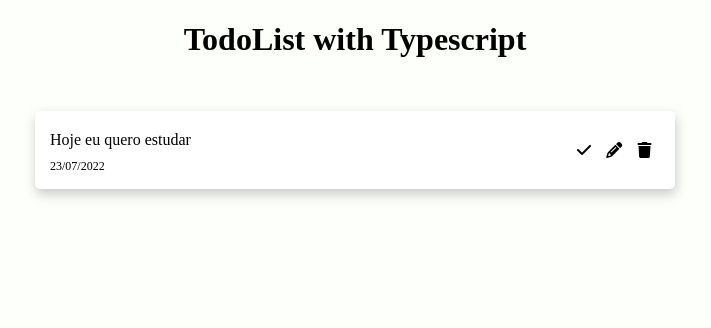
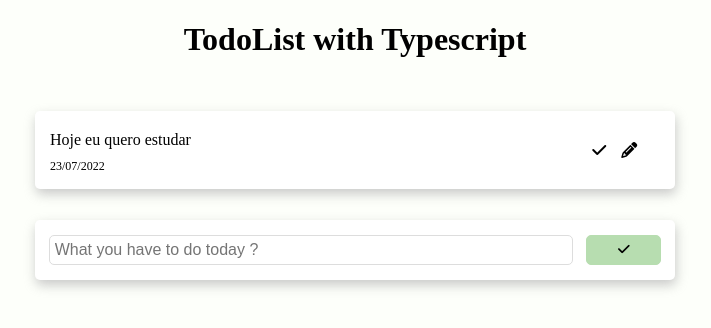
Before and after one commit to MyLearningJouney/react-basics, a React (Create React App) app in the folder todolist-typescript/: page / in a window 1280 px wide. Shown: the top 328 px of the page, without its empty margins (285-996 px from the left). Built offline with nearby package versions, Linux system fonts and the light colour scheme.

Commit message:
Todo List with typescript

```diff
--- a/todolist-typescript/src/App.tsx
+++ b/todolist-typescript/src/App.tsx
@@ -1,6 +1,7 @@
 import React from 'react';
 import './App.css';
 import List from './components/List/List'
+import InputForm from './components/Form/InputForm'
 
 
 function App() {
@@ -13,6 +14,9 @@ function App() {
         <div className="todoListWrapper">
           <List />
         </div>
+        <div className="inputFormWrapper">
+          <InputForm />
+        </div>
       </section>
     </div>
   );
--- /dev/null
+++ b/todolist-typescript/src/components/Form/Button/InputButton.module.scss
@@ -0,0 +1,26 @@
+
+.addBtn{
+    display: flex;
+    width: 75px;
+    align-items: center;
+    justify-content: center;
+    background-color: #b7ddb0;
+    border: 1px solid #b7ddb0;
+    border-radius: 5px;
+    transition: all 0.4s ease-in-out;
+
+    }
+
+  .addBtn:hover{
+    display: flex;
+    width: 75px;
+    align-items: center;
+    justify-content: center;
+    background-color: #5aac44;
+    border: 1px solid #5aac44;
+    border-radius: 5px;
+    }
+
+  .addBtnIcon{
+      color:#3f6f21;
+    }
--- /dev/null
+++ b/todolist-typescript/src/components/Form/Button/InputButton.tsx
@@ -0,0 +1,14 @@
+import React from 'react';
+import style from '../Button/InputButton.module.scss'
+
+
+
+function InputButton (){
+    return (
+        <button className={style.addBtn} type="submit">
+            <i className="fa-solid fa-check"></i>
+        </button>
+    )
+}
+
+export default InputButton
--- a/todolist-typescript/src/components/Form/Form.tsx
+++ /dev/null
@@ -1 +0,0 @@
-import React from 'react';
--- /dev/null
+++ b/todolist-typescript/src/components/Form/InputForm.module.scss
@@ -0,0 +1,25 @@
+.inputForm{
+  display: flex;
+  align-items: center;
+  justify-content: center;
+  width: 50%;
+  padding: 15px 0;
+  background-color: #FFF;
+  border-radius: 5px;
+  filter: drop-shadow(1px 5px 6px rgba(187, 187, 187, 0.8));
+}
+
+.activityInput{
+  display: flex;
+  font-size: 16px;
+  width: 80%;
+  padding: 5px;
+  border-radius: 5px;
+  border: solid 1px #DDD;
+  }
+
+.formContentWrapper{
+  display: flex;
+  width: 100%;
+  justify-content: space-evenly;
+}
--- /dev/null
+++ b/todolist-typescript/src/components/Form/InputForm.tsx
@@ -0,0 +1,23 @@
+import React from 'react';
+import style from '../Form/InputForm.module.scss'
+import InputButton from '../Form/Button/InputButton'
+
+
+function InputForm (){
+    return (
+        <form className={style.inputForm}>
+            <div className={style.formContentWrapper}>
+                <input
+                    type="text"
+                    className={style.activityInput}
+                    name="activityInput"
+                    id="activityInput"
+                    placeholder="What you have to do today ?"
+                />
+                <InputButton />
+            </div>
+        </form>
+    )
+}
+
+export default InputForm
--- a/todolist-typescript/src/components/Icons/TrashIcon.tsx
+++ b/todolist-typescript/src/components/Icons/TrashIcon.tsx
@@ -3,7 +3,7 @@ import React from 'react';
 
 function TrashIcon (){
     return (
-        <i className="fa-solid fa-trash" />
+        <i className="fa-solid fa-trash"/>
     )
 }
 
--- a/todolist-typescript/src/components/List/List.tsx
+++ b/todolist-typescript/src/components/List/List.tsx
@@ -1,5 +1,6 @@
 import React from 'react';
 import style from '../List/List.module.scss'
+import TrashIcon from '../Icons/TrashIcon'
 
 
 function List (){
@@ -13,7 +14,7 @@ function List (){
                 <div className={style.listIconsWrapper}>
                     <i className={`${style.checkIcon} fa-solid fa-check`}></i>
                     <i className={`${style.pencilIcon} fa-solid fa-pencil`}></i>
-                    <i className={`${style.trashIcon} fa-solid fa-trash`}></i>
+                    {/*<TrashIcon className={style.trashIcon}/>*/}
                 </div>
             </li>
         </ul>
--- a/todolist-typescript/src/index.css
+++ b/todolist-typescript/src/index.css
@@ -15,8 +15,7 @@ body{
   justify-content: center;
 }
 
-form{
+.inputFormWrapper{
   display: flex;
-  align-items: center;
   justify-content: center;
 }
```
Also changed, not shown: todolist-typescript/src/components/Button/Button.tsx (deleted, +0 -10 lines).
